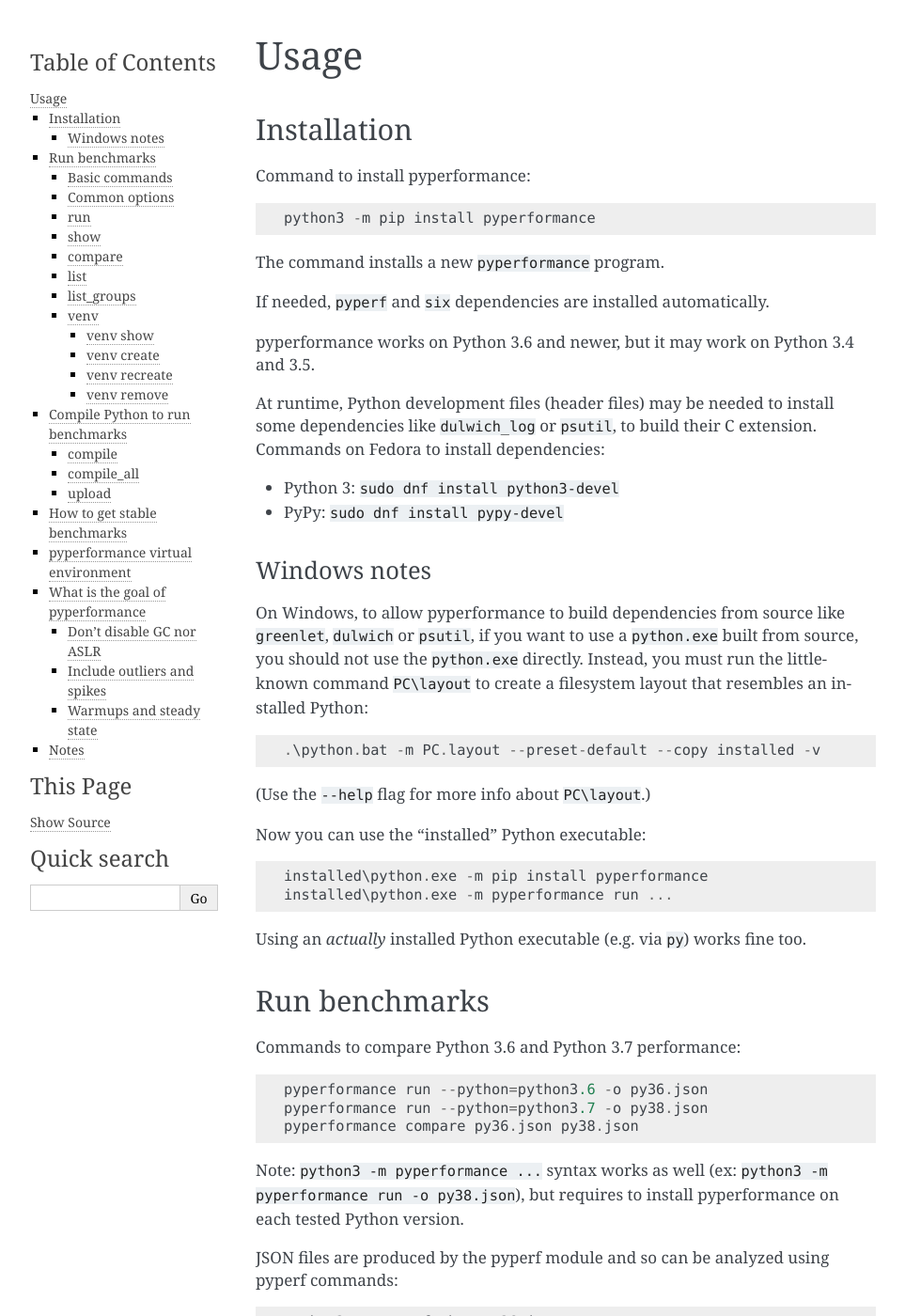
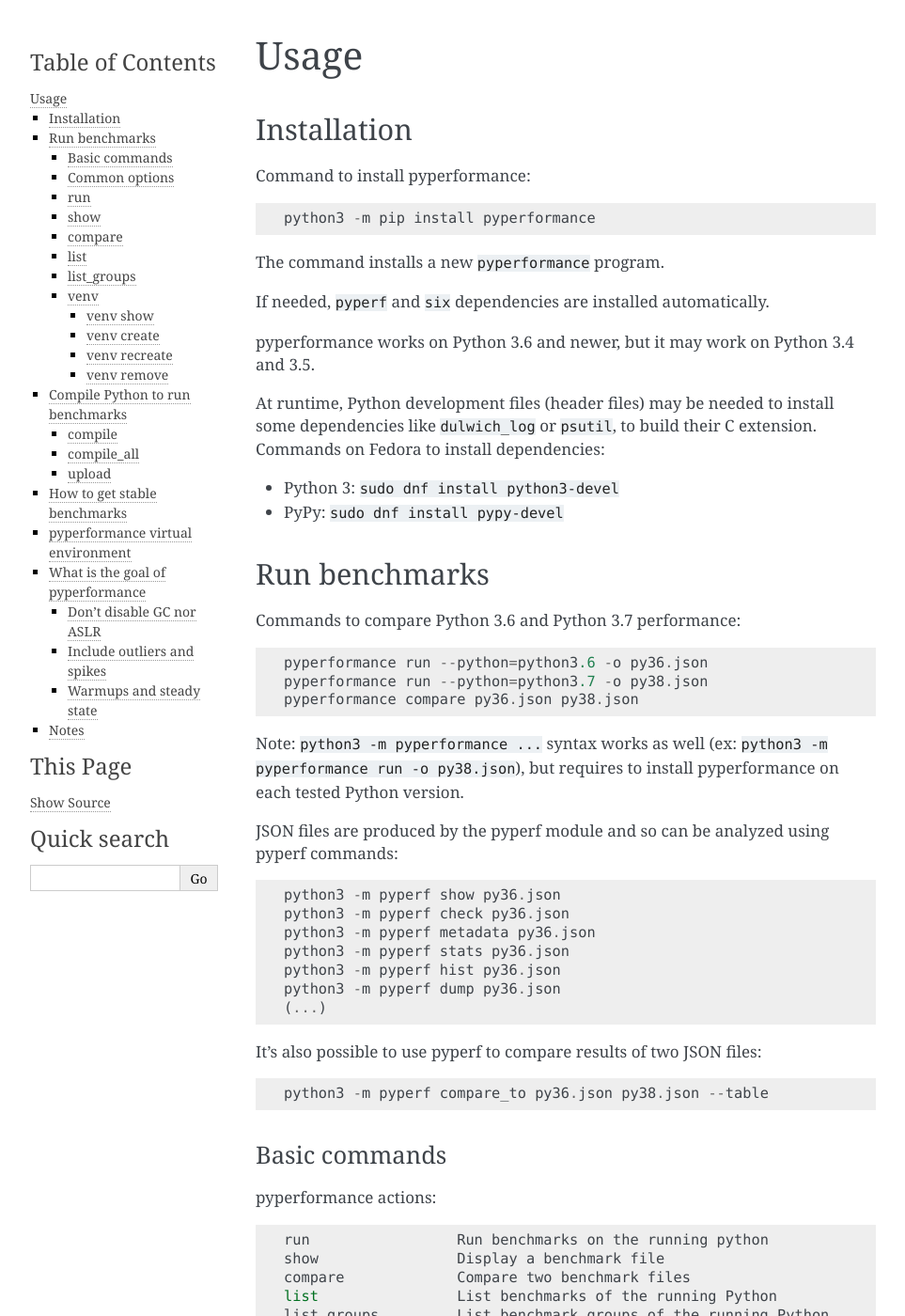
Before and after one commit to python/pyperformance, a Sphinx documentation site: the page built from doc/usage.rst, in a window 1280 px wide and 1400 px high. Shown: the whole window at 94% size, without its empty margins (148-1111 px from the left). Built offline with Sphinx 7.4.7, drawn with Linux system fonts in a browser that asks for light colours.

Commit message:
gh-202: Simply Windows installation

```diff
--- a/doc/usage.rst
+++ b/doc/usage.rst
@@ -22,27 +22,6 @@
 
 * Python 3: ``sudo dnf install python3-devel``
 * PyPy: ``sudo dnf install pypy-devel``
-
-Windows notes
--------------
-
-On Windows, to allow pyperformance to build dependencies from source
-like ``greenlet``, ``dulwich`` or ``psutil``, if you want to use a
-``python.exe`` built from source, you should not use the ``python.exe``
-directly. Instead, you must run the little-known command ``PC\layout``
-to create a filesystem layout that resembles an installed Python::
-
-    .\python.bat -m PC.layout --preset-default --copy installed -v
-
-(Use the ``--help`` flag for more info about ``PC\layout``.)
-
-Now you can use the "installed" Python executable::
-
-    installed\python.exe -m pip install pyperformance
-    installed\python.exe -m pyperformance run ...
-
-Using an *actually* installed Python executable (e.g. via ``py``)
-works fine too.
 
 
 Run benchmarks
```
Also changed, not shown: 1 other file.
